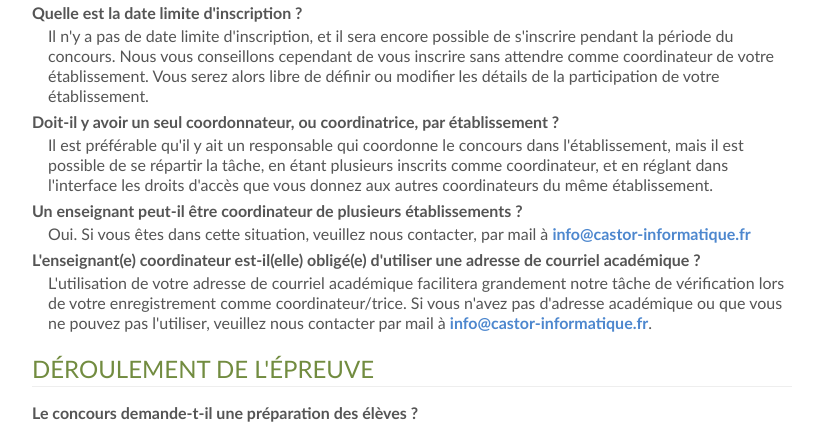
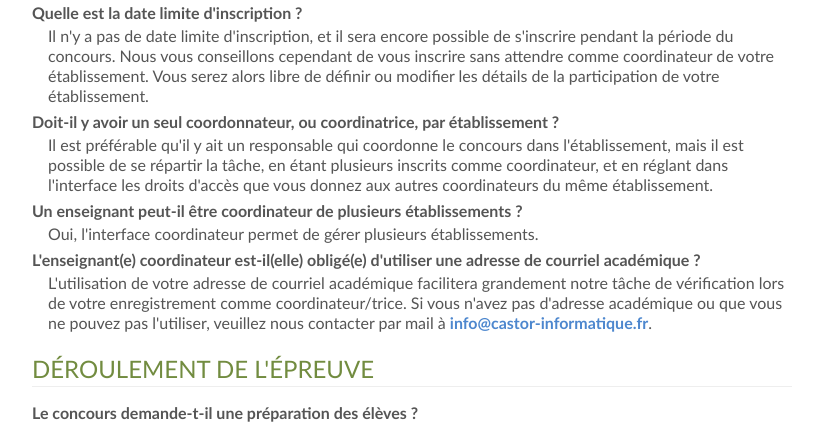
Before and after one commit to France-ioi/castor-informatique.fr, a PHP site: page /manuel.php in a window 1280 px wide. Shown: the part 767-1193 px from the top of the page, without its empty margins (118-933 px from the left). Run offline with PHP 8.4, Linux system fonts and the light colour scheme; some libraries are stand-ins or nearby versions.

Commit message:
pas besoin de nous contacter pour gérer plusieurs établissements.

```diff
--- a/manuel.php
+++ b/manuel.php
@@ -70,7 +70,7 @@ Il est préférable qu'il y ait un responsable qui coordonne le concours dans l'
 
 <h2>Un enseignant peut-il être coordinateur de plusieurs établissements&nbsp;?</h2>
 <p>
-Oui. Si vous êtes dans cette situation, veuillez  nous contacter, par mail à <a href="mailto:info@castor-informatique.fr?subject=Castor-ajouter un établissement à mon compte&body=Bonjour,%0A%0AJe suis déjà coordinateur(trice) de l'établissement : <saisir le nom complet>.%0AJe souhaiterais &ecirc;tre coordinateur(trice) de l'établissement : <saisir le nom complet>. %0A Mon nom :  %0A%0A---------%0A(Vous recevrez une réponse prochainement)">info@castor-informatique.fr</a>
+Oui, l'interface coordinateur permet de gérer plusieurs établissements.
 </p>
 
 
```
